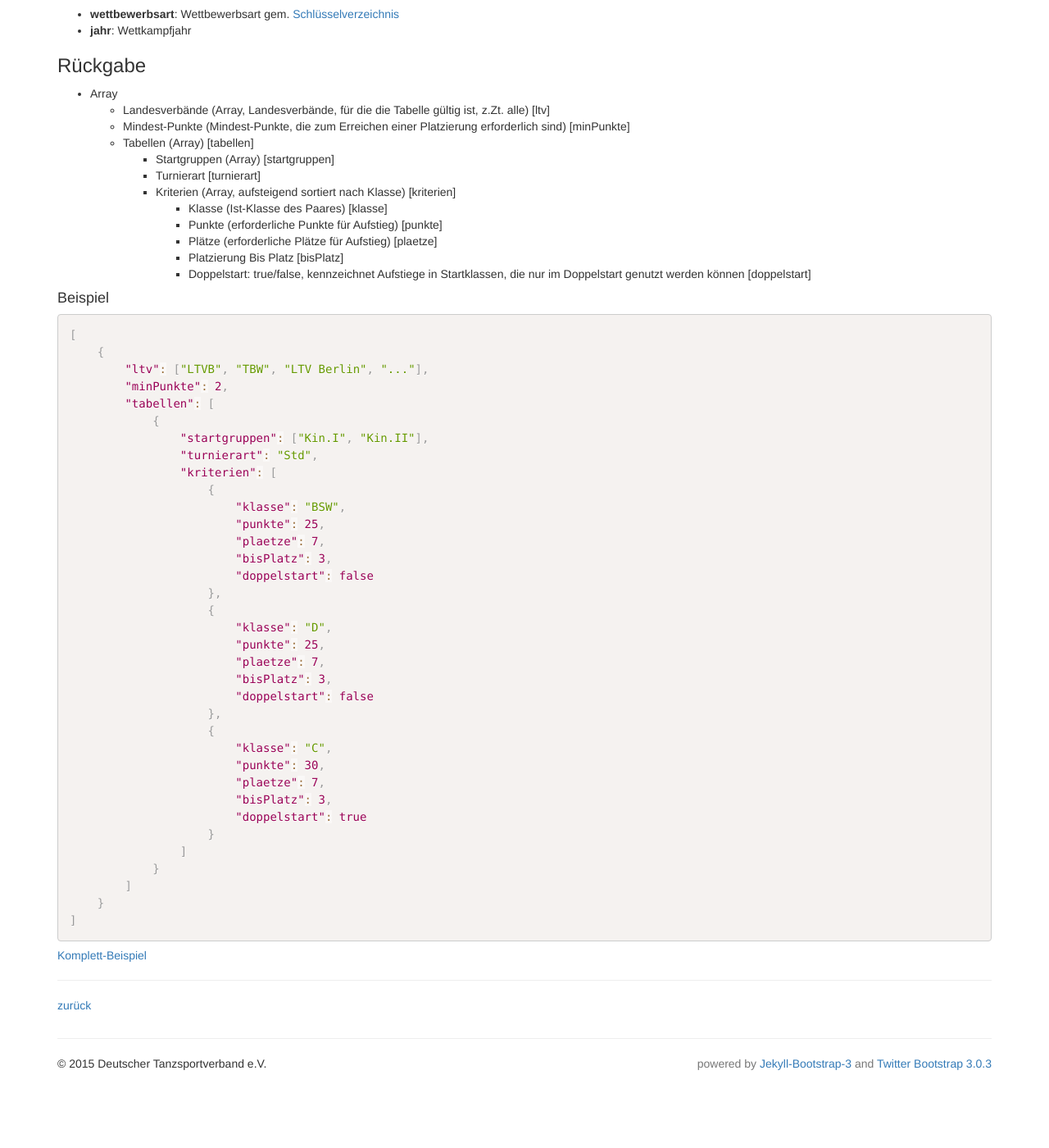
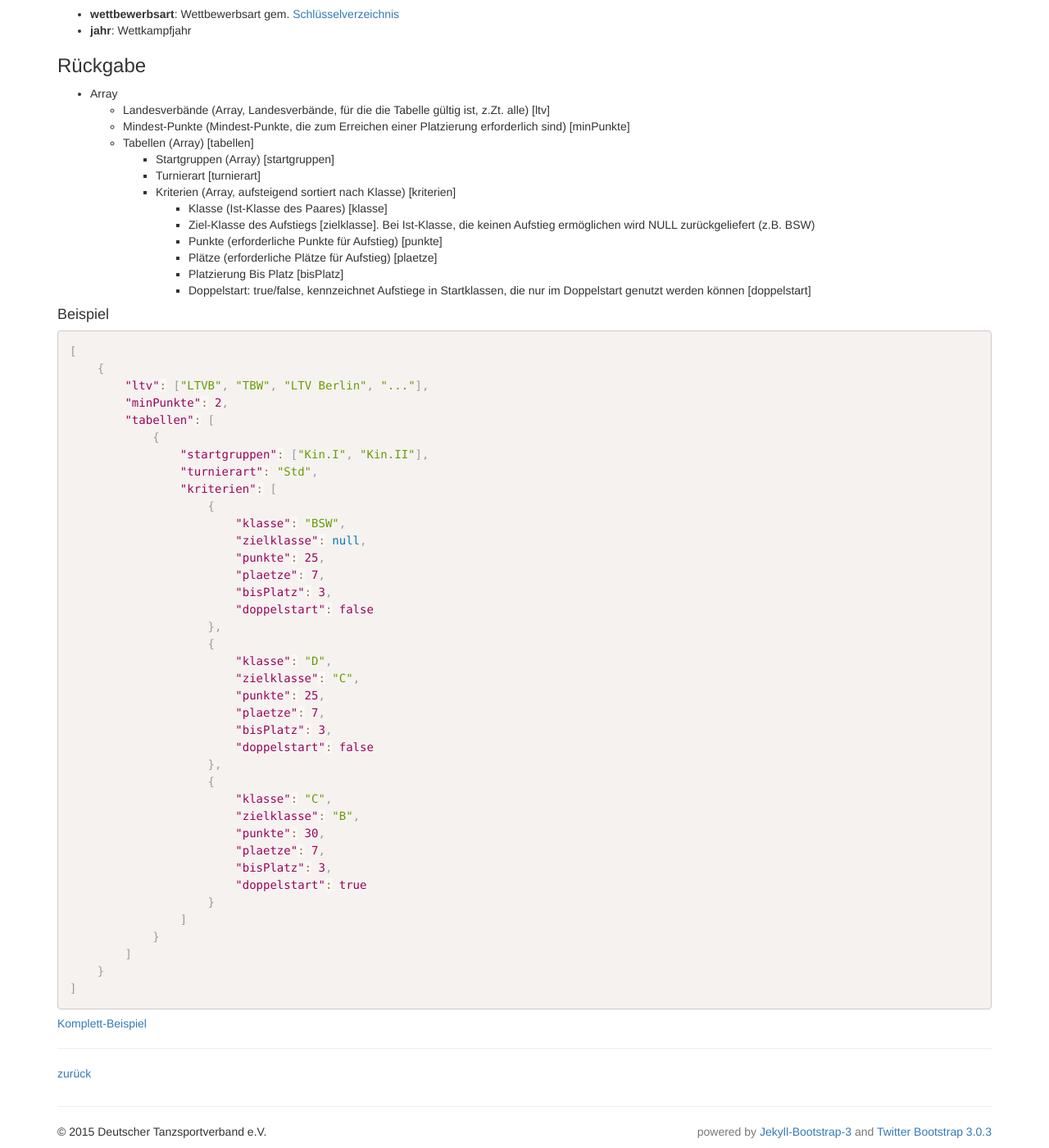
Before and after one commit to tanzsport/esv-interfaces, a Jekyll site: the page built from interfaces/turnierprogramme/aufstiegstabellen.md, in a window 1280 px wide and 1400 px high, scrolled down 439 px. Shown: the whole window at 82% size. Built offline with Jekyll 4.4.1, drawn with Linux system fonts in a browser that asks for light colours; nearby versions of some CDN libraries; library files that are not in the unit come from our copies; before the commit the page ends 1756 px from its top, so only the background shows below that.

Commit message:
Austiegstabellen 1.5.0: Feld Zielklasse ergänzt.

```diff
--- a/interfaces/turnierprogramme/aufstiegstabellen.md
+++ b/interfaces/turnierprogramme/aufstiegstabellen.md
@@ -26,6 +26,7 @@ tagline: v1.4.1
 	* Turnierart [turnierart]
 	* Kriterien (Array, aufsteigend sortiert nach Klasse) [kriterien]
 	  * Klasse (Ist-Klasse des Paares) [klasse]
+	  * Ziel-Klasse des Aufstiegs [zielklasse]. Bei Ist-Klasse, die keinen Aufstieg ermöglichen wird NULL zurückgeliefert (z.B. BSW)
 	  * Punkte (erforderliche Punkte für Aufstieg) [punkte]
 	  * Plätze (erforderliche Plätze für Aufstieg) [plaetze]
 	  * Platzierung Bis Platz [bisPlatz]
@@ -44,6 +45,7 @@ tagline: v1.4.1
 				"kriterien": [
 					{
 						"klasse": "BSW",
+						"zielklasse": null,
 						"punkte": 25,
 						"plaetze": 7,
 						"bisPlatz": 3,
@@ -51,6 +53,7 @@ tagline: v1.4.1
 					},
 					{
 						"klasse": "D",
+						"zielklasse": "C",
 						"punkte": 25,
 						"plaetze": 7,
 						"bisPlatz": 3,
@@ -58,6 +61,7 @@ tagline: v1.4.1
 					},
 					{
 						"klasse": "C",
+						"zielklasse": "B",
 						"punkte": 30,
 						"plaetze": 7,
 						"bisPlatz": 3,
```
Also changed, not shown: other parts of interfaces/turnierprogramme/aufstiegstabellen.md (+1 -1 lines), examples/aufstiegstabelle.json (+20 -0 lines).
